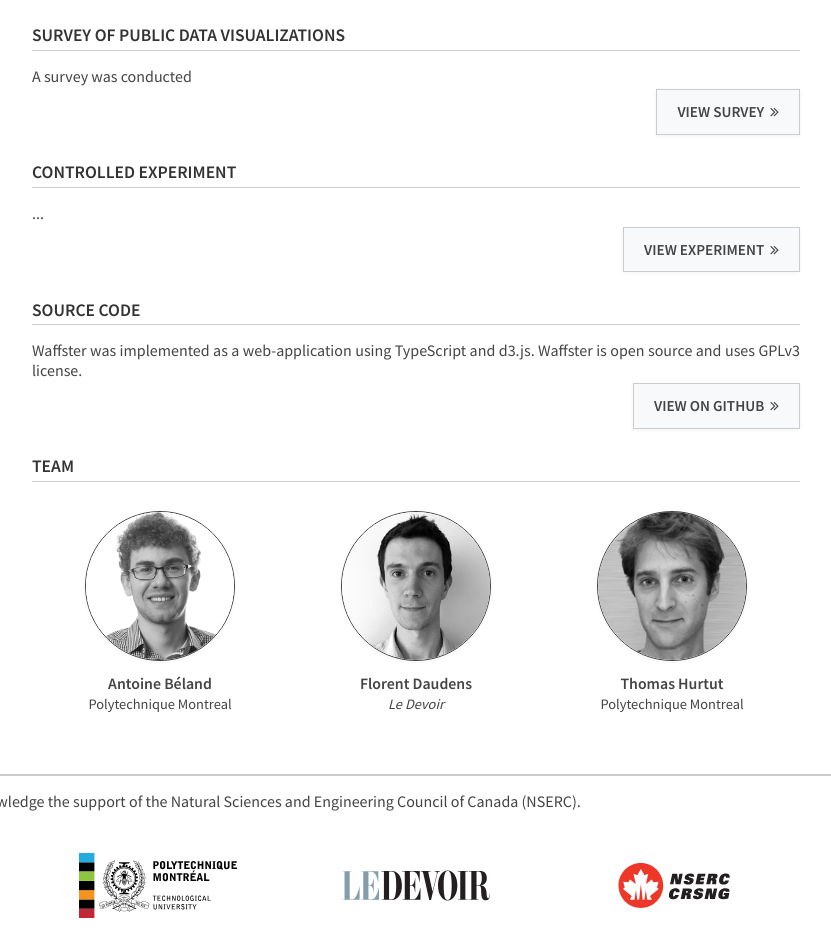
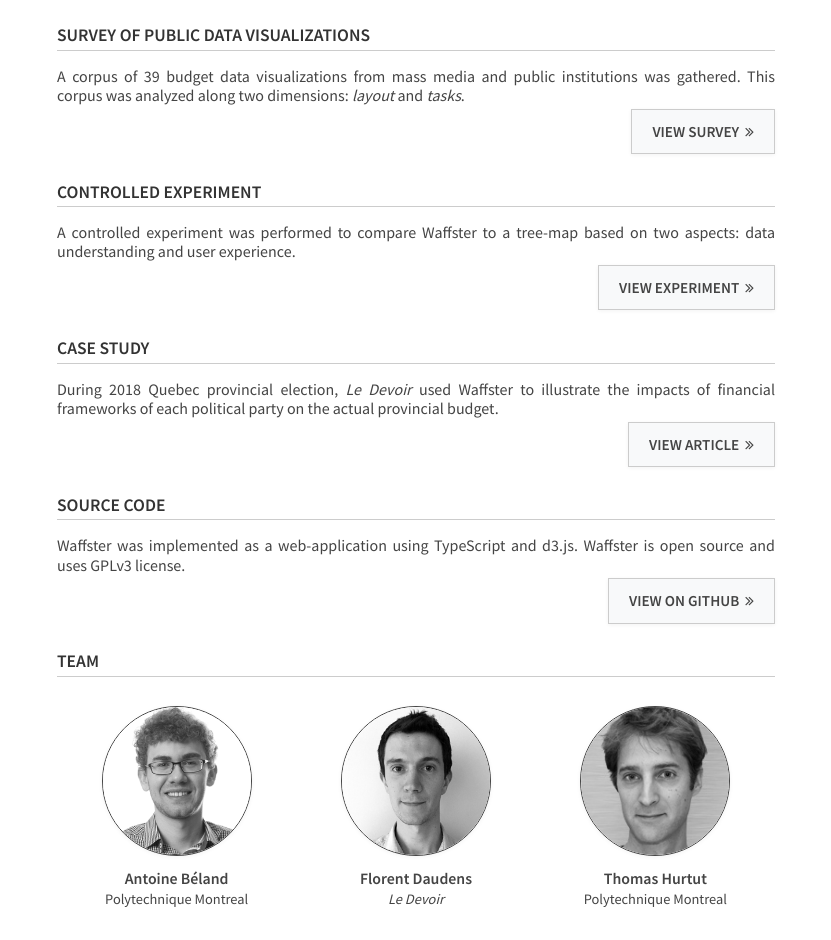
Before and after one commit to antoinebeland/waffster, a plain HTML site: page index.html in a window 1280 px wide. Shown: the part 1091-2031 px from the top of the page, without its empty margins (224-1055 px from the left). Drawn offline with Linux system fonts and the light colour scheme.

Commit message:
Completed description.

```diff
--- a/assets/styles/style.css
+++ b/assets/styles/style.css
@@ -46,7 +46,7 @@
 
 .content {
   display: flex;
-  max-width: 80%;
+  max-width: 75%;
   margin: auto;
   flex-wrap: wrap;
   clear: both;
@@ -75,6 +75,10 @@
   border: 1px solid #ccc;
   color: white;
   background-color: #45a146;
+}
+
+.align-right {
+  text-align: right;
 }
 
 .pull-right {
@@ -228,7 +232,7 @@
 
 .partners {
   display: flex;
-  max-width: 80%;
+  max-width: 75%;
   padding: 0;
   margin: 2em auto auto;
   flex-wrap: wrap;
--- a/index.html
+++ b/index.html
@@ -22,6 +22,9 @@
     </li>
     <li>
       <a href="#experiment">Experiment</a>
+    </li>
+    <li>
+      <a href="#case-study">Case Study</a>
     </li>
     <li>
       <a href="#code">Code</a>
@@ -71,7 +74,8 @@
         <div id="survey"></div>
         <h1>Survey of Public Data Visualizations</h1>
         <p>
-          A survey was conducted
+          A corpus of 39 budget data visualizations from mass media and public institutions was gathered. This corpus
+          was analyzed along two dimensions: <em>layout</em> and <em>tasks</em>.
 
           <a class="btn pull-right" href="https://docs.google.com/spreadsheets/d/1DtKPO3wXqG4YMaVlMugWLBQjfG06Ysn_Ytb-45c5ZkE/edit?usp=sharing">
             View Survey &nbsp;<i class="fa fa-angle-double-right" aria-hidden="true"></i>
@@ -82,9 +86,23 @@
         <div id="experiment"></div>
         <h1>Controlled Experiment</h1>
         <p>
-          ...
+          A controlled experiment was performed to compare Waffster to a tree-map based on two aspects: data
+          understanding and user experience.
+
           <a class="btn pull-right" href="#">
             View Experiment &nbsp;<i class="fa fa-angle-double-right" aria-hidden="true"></i>
+          </a>
+        </p>
+      </article>
+      <article>
+        <div id="case-study"></div>
+        <h1>Case Study</h1>
+        <p>
+          During 2018 Quebec provincial election, <em>Le Devoir</em> used Waffster to illustrate the impacts of
+          financial frameworks of each political party on the actual provincial budget.
+          <a class="btn pull-right"
+             href="http://www.ledevoir.com/documents/special/18-09_elections-quebec-visualiseur-budget/index.html">
+            View Article &nbsp;<i class="fa fa-angle-double-right" aria-hidden="true"></i>
           </a>
         </p>
       </article>
```
